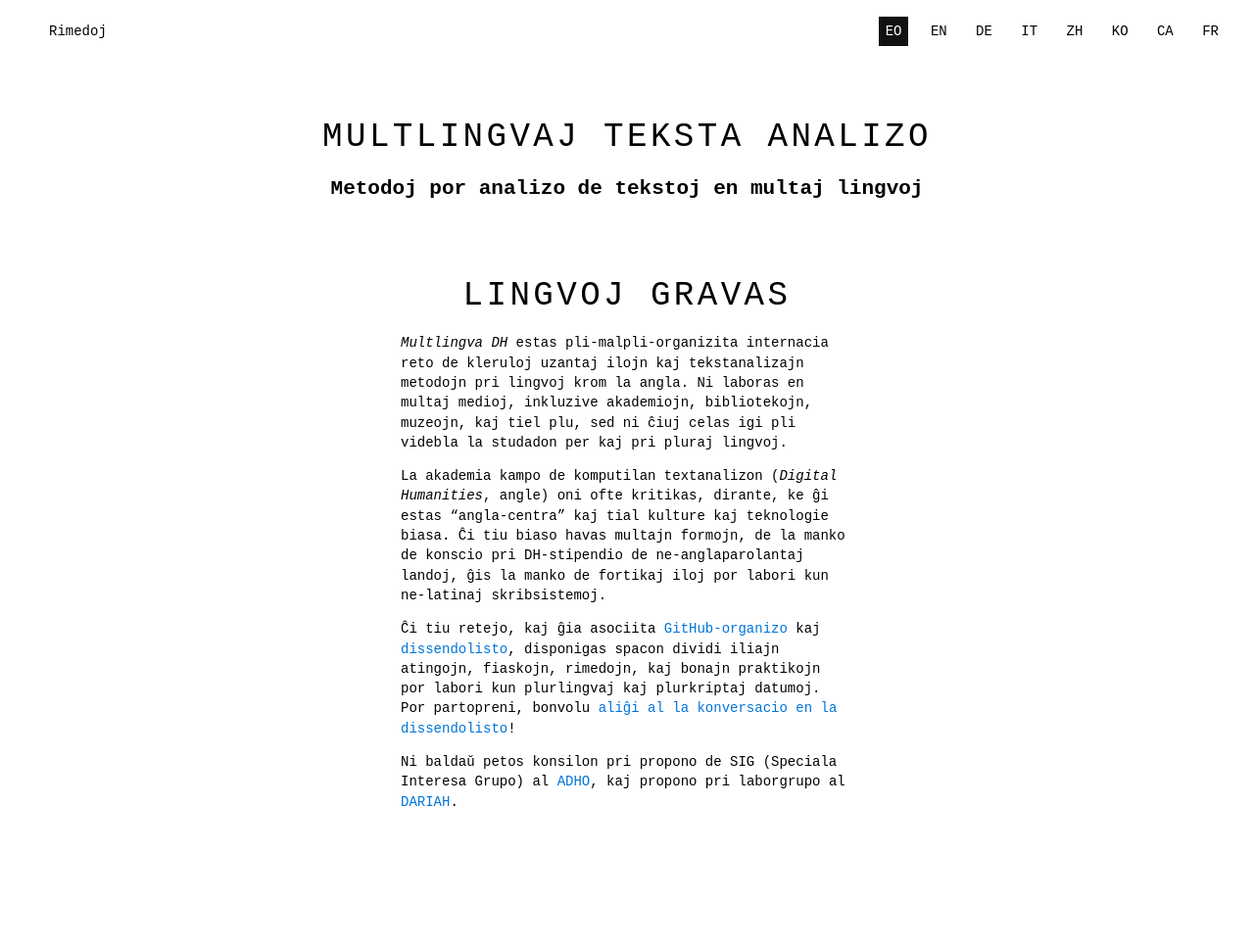
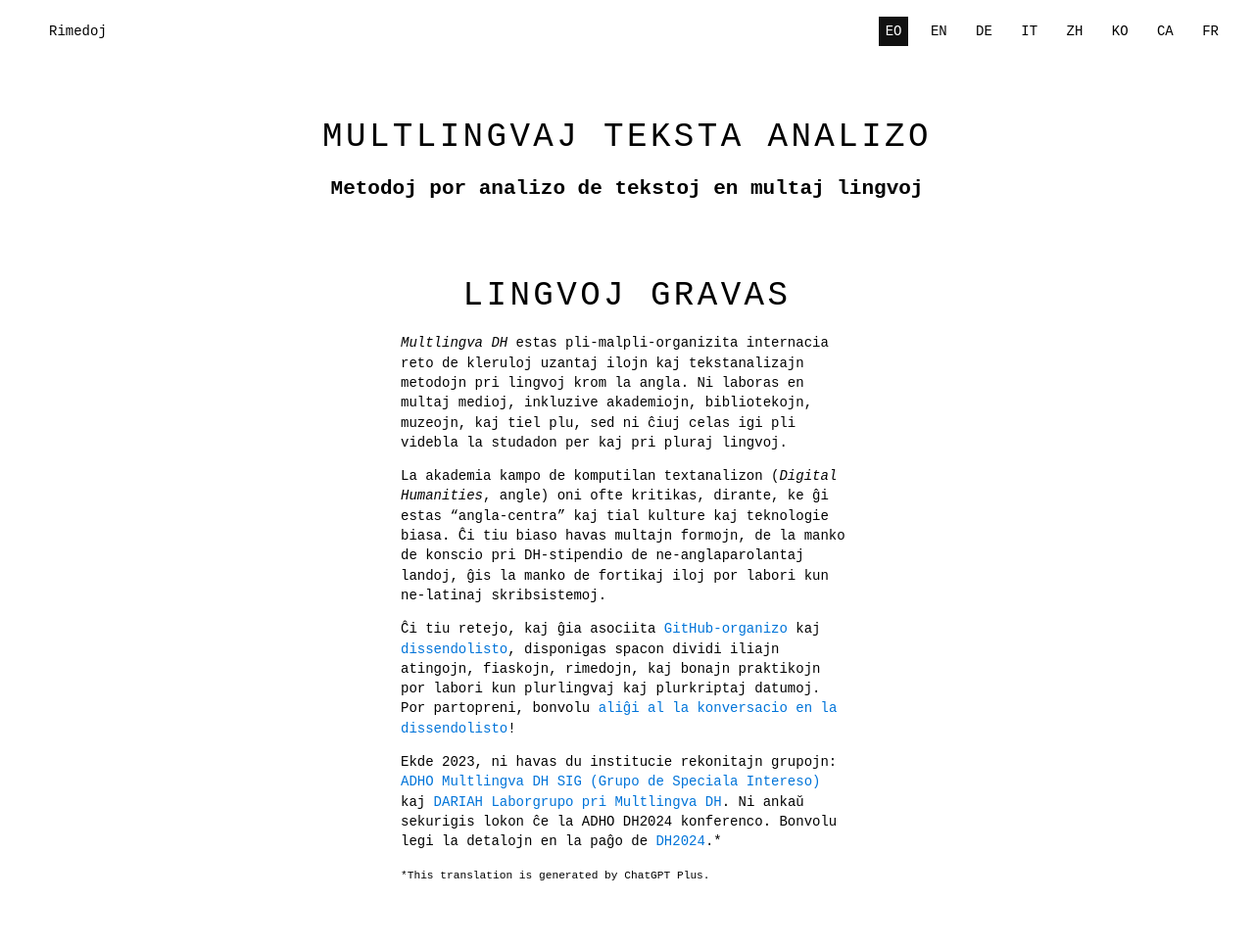
Before and after one commit to multilingual-dh/multilingual-dh.github.io, a Jekyll site: the page built from index.md, in a window 1280 px wide. Shown: the whole page at 98% size. Built offline with Jekyll 4.4.1, drawn with Linux system fonts in a browser that asks for light colours; before the commit the page ends 900 px from its top, so only the background shows below that.

Commit message:
added info about dh2024

```diff
--- a/index.md
+++ b/index.md
@@ -11,4 +11,7 @@ La akademia kampo de komputilan textanalizon (*Digital Humanities*, angle) oni o
 
 Ĉi tiu retejo, kaj ĝia asociita [GitHub-organizo](https://github.com/multilingual-dh) kaj [dissendolisto](https://mailman.stanford.edu/mailman/listinfo/multilingual-dh), disponigas spacon dividi iliajn atingojn, fiaskojn, rimedojn, kaj bonajn praktikojn por labori kun plurlingvaj kaj plurkriptaj datumoj. Por partopreni, bonvolu [aliĝi al la konversacio en la dissendolisto](https://mailman.stanford.edu/mailman/listinfo/multilingual-dh)!
 
-Ni baldaŭ petos konsilon pri propono de SIG (Speciala Interesa Grupo) al [ADHO](http://adho.org/), kaj propono pri laborgrupo al [DARIAH](https: //www.dariah.eu /).
+Ekde 2023, ni havas du institucie rekonitajn grupojn: [ADHO Multlingva DH SIG (Grupo de Speciala Intereso)](https://adho.org/sigs/#multilingual-DH) kaj [DARIAH Laborgrupo pri Multlingva DH](https://multilingual.hypotheses.org/). Ni ankaŭ sekurigis lokon ĉe la ADHO DH2024 konferenco. Bonvolu legi la detalojn en la paĝo de [DH2024](http://multilingualdh.org/en/dh2024/).*
+
+
+<small>*This translation is generated by ChatGPT Plus.</small>
```
